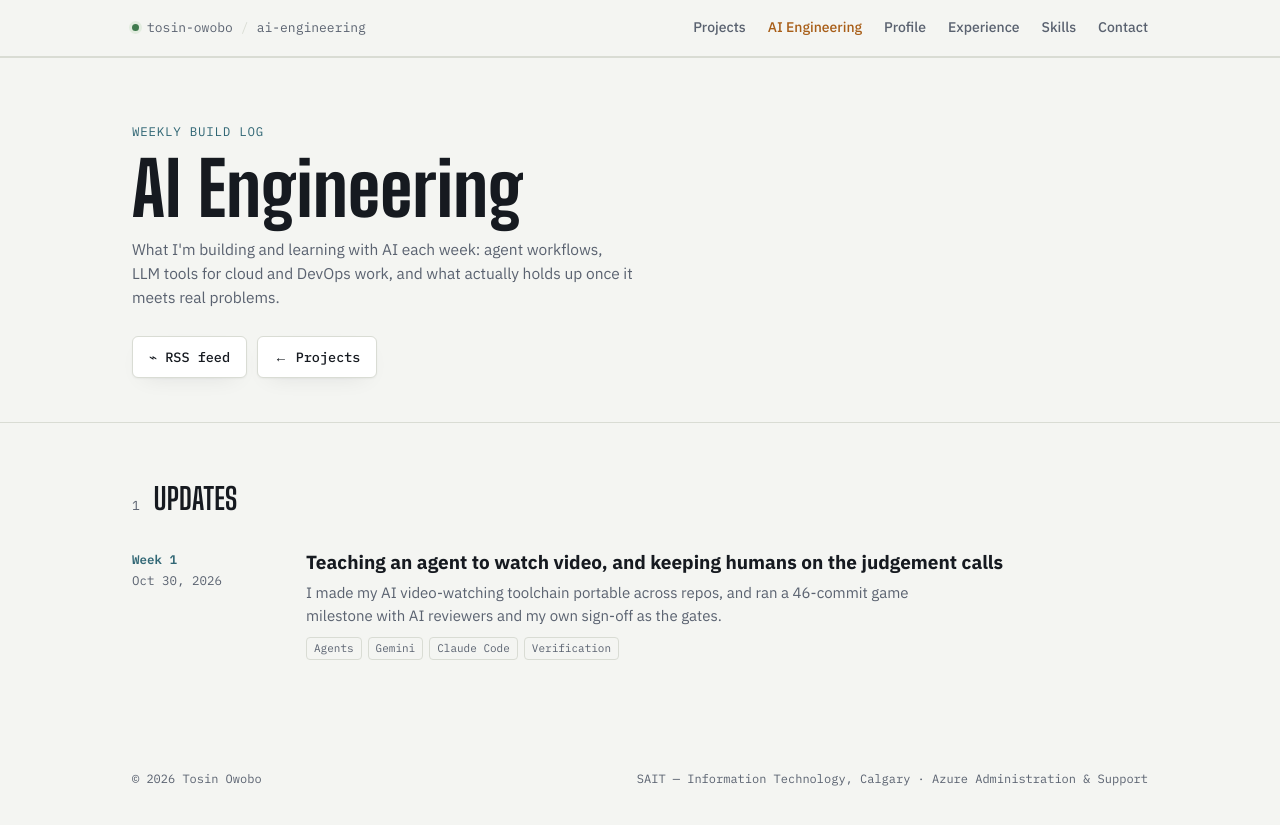
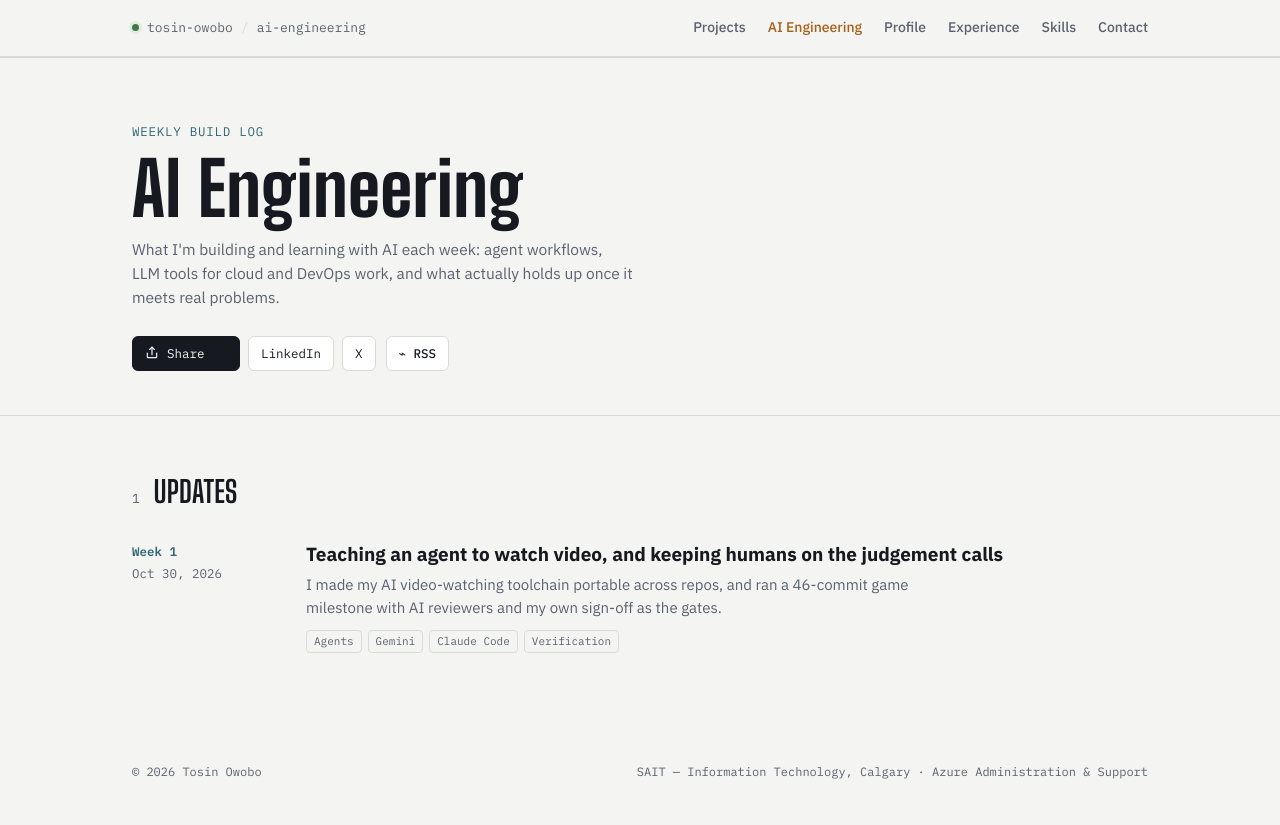
Before and after one commit to Teeowo/portfolio, a Jekyll site: the page built from ai-engineering/index.html, in a window 1280 px wide. Shown: the top 825 px of the page. Built offline with Jekyll 4.4.1, drawn with Linux system fonts in a browser that asks for light colours.

Commit message:
Add share buttons and social preview cards to AI Engineering
- Share button (native share sheet on phones, copy link on desktop)
  plus LinkedIn and X share links on the AI Engineering page and posts
- Open Graph and Twitter card tags on every page, canonical URLs
- 1200x630 share card image for AI Engineering pages

Co-Authored-By: Claude Opus 5.5 <noreply@anthropic.com>
Claude-Session: https://claude.ai/code/session_015c3PmEQNGvtSeLxpwoxyU3

```diff
--- a/_includes/head.html
+++ b/_includes/head.html
@@ -1,7 +1,24 @@
 <meta charset="UTF-8">
 <meta name="viewport" content="width=device-width, initial-scale=1">
 <title>{% if page.title %}{{ page.title }} · {% endif %}Tosin Owobo</title>
-{% if page.summary %}<meta name="description" content="{{ page.summary | strip_html | escape }}">{% endif %}
+{% assign meta_title = page.title | default: "Tosin Owobo · Azure Cloud Engineer" %}
+{% assign meta_desc = page.summary | default: site.description | strip_html | strip | escape %}
+{% assign meta_image = page.image %}{% if meta_image == nil and page.section == "ai" %}{% assign meta_image = "/assets/og-ai-engineering.png" %}{% endif %}
+<meta name="description" content="{{ meta_desc }}">
+<link rel="canonical" href="{{ page.url | absolute_url }}">
+<meta property="og:site_name" content="Tosin Owobo">
+<meta property="og:type" content="{% if page.layout == 'post' %}article{% else %}website{% endif %}">
+<meta property="og:title" content="{{ meta_title | escape }}">
+<meta property="og:description" content="{{ meta_desc }}">
+<meta property="og:url" content="{{ page.url | absolute_url }}">
+{% if meta_image %}<meta property="og:image" content="{{ meta_image | absolute_url }}">
+<meta property="og:image:width" content="1200">
+<meta property="og:image:height" content="630">
+<meta name="twitter:card" content="summary_large_image">
+<meta name="twitter:image" content="{{ meta_image | absolute_url }}">{% else %}<meta name="twitter:card" content="summary">{% endif %}
+<meta name="twitter:title" content="{{ meta_title | escape }}">
+<meta name="twitter:description" content="{{ meta_desc }}">
+{% if page.layout == 'post' %}<meta property="article:published_time" content="{{ page.date | date_to_xmlschema }}">{% endif %}
 <link rel="icon" href="/favicon.svg" type="image/svg+xml">
 <link rel="preconnect" href="https://fonts.googleapis.com">
 <link rel="preconnect" href="https://fonts.gstatic.com" crossorigin>
--- /dev/null
+++ b/_includes/share.html
@@ -0,0 +1,33 @@
+{% assign share_url = page.url | absolute_url %}
+{% capture share_text %}{% if page.layout == "post" %}{{ page.title }} (AI Engineering, week {{ page.week }}){% else %}AI Engineering: a weekly build log by Tosin Owobo{% endif %}{% endcapture %}
+<div class="share" data-url="{{ share_url }}" data-title="{{ share_text | strip | escape }}">
+  <button type="button" class="btn small share-btn" aria-label="Share this page">
+    <svg viewBox="0 0 24 24" width="14" height="14" fill="none" stroke="currentColor" stroke-width="2" stroke-linecap="round" stroke-linejoin="round" aria-hidden="true"><path d="M4 12v7a1 1 0 0 0 1 1h14a1 1 0 0 0 1-1v-7"/><path d="M16 6l-4-4-4 4"/><path d="M12 2v13"/></svg>
+    <span class="share-label">Share</span>
+  </button>
+  <a class="btn small" href="https://www.linkedin.com/sharing/share-offsite/?url={{ share_url | url_encode }}" target="_blank" rel="noopener">LinkedIn</a>
+  <a class="btn small" href="https://x.com/intent/post?url={{ share_url | url_encode }}&text={{ share_text | strip | url_encode }}" target="_blank" rel="noopener">X</a>
+  <span class="share-status" role="status" aria-live="polite"></span>
+</div>
+<script>
+(function(){
+  var box = document.currentScript.previousElementSibling;
+  var btn = box.querySelector('.share-btn'), status = box.querySelector('.share-status');
+  var url = box.dataset.url, title = box.dataset.title;
+  var label = btn.querySelector('.share-label');
+  function say(msg){
+    status.textContent = msg; label.textContent = '\u2713 Copied';
+    clearTimeout(say.t); say.t = setTimeout(function(){ status.textContent = ''; label.textContent = 'Share'; }, 2000);
+  }
+  function copy(){
+    if (navigator.clipboard && window.isSecureContext) {
+      navigator.clipboard.writeText(url).then(function(){ say('Link copied'); }, function(){ prompt('Copy this link:', url); });
+    } else { prompt('Copy this link:', url); }
+  }
+  btn.addEventListener('click', function(){
+    if (navigator.share && matchMedia('(pointer: coarse)').matches) {
+      navigator.share({ title: title, url: url }).catch(function(){});
+    } else { copy(); }
+  });
+})();
+</script>
--- a/_layouts/post.html
+++ b/_layouts/post.html
@@ -9,10 +9,12 @@ layout: default
       <h1 class="post-title">{{ page.title }}</h1>
       {% if page.summary %}<p class="lede">{{ page.summary }}</p>{% endif %}
       {% if page.tags.size > 0 %}<div class="tag-row">{% for t in page.tags %}<span class="tag">{{ t }}</span>{% endfor %}</div>{% endif %}
+      <div class="post-share">{% include share.html %}</div>
     </header>
     <div class="prose">
 {{ content }}
     </div>
+    <div class="post-share end"><p>Found this useful? Pass it on.</p>{% include share.html %}</div>
     <nav class="post-nav">
       {% if page.previous %}<a href="{{ page.previous.url }}"><span class="k">← Week {{ page.previous.week }}</span>{{ page.previous.title }}</a>{% else %}<span></span>{% endif %}
       {% if page.next %}<a class="next" href="{{ page.next.url }}"><span class="k">Week {{ page.next.week }} →</span>{{ page.next.title }}</a>{% endif %}
--- a/ai-engineering/index.html
+++ b/ai-engineering/index.html
@@ -10,8 +10,8 @@ summary: A weekly build log of what I'm building and learning with AI, from agen
     <h1 class="name">AI Engineering</h1>
     <p class="lede">What I'm building and learning with AI each week: agent workflows, LLM tools for cloud and DevOps work, and what actually holds up once it meets real problems.</p>
     <div class="cta-row">
-      <a class="btn" href="/ai-engineering/feed.xml">⌁ RSS feed</a>
-      <a class="btn" href="/#projects">← Projects</a>
+      {% include share.html %}
+      <a class="btn small" href="/ai-engineering/feed.xml">⌁ RSS</a>
     </div>
   </div>
 </section>
--- a/assets/site.css
+++ b/assets/site.css
@@ -312,6 +312,17 @@
   .post-nav .next{ text-align:right; }
   .post-nav .k{ font-family:"IBM Plex Mono"; font-size:12px; color:var(--text-muted); font-weight:400; }
 
+  /* ---------- Share ---------- */
+  .share{ display:flex; flex-wrap:wrap; align-items:center; gap:8px; }
+  .share .btn{ cursor:pointer; font:inherit; font-family:"IBM Plex Mono"; font-size:12.5px; }
+  .share-btn{ background:var(--text); color:var(--bg); border-color:var(--text); }
+  .share-btn:hover{ opacity:0.9; }
+  .share-status{ position:absolute; width:1px; height:1px; overflow:hidden; clip-path:inset(50%); white-space:nowrap; }
+  .share-btn .share-label{ display:inline-block; min-width:8ch; text-align:left; }
+  .post-share{ margin-top:16px; }
+  .post-share.end{ margin-top:40px; padding:18px 20px; border:1px solid var(--border); border-radius:10px; background:var(--surface); }
+  .post-share.end p{ margin:0 0 10px; font-weight:600; }
+
   footer{ padding:36px 0 60px; }
   footer .wrap{
     display:flex; justify-content:space-between; flex-wrap:wrap; gap:10px;
```
Also changed, not shown: assets/og-ai-engineering.png (added).
